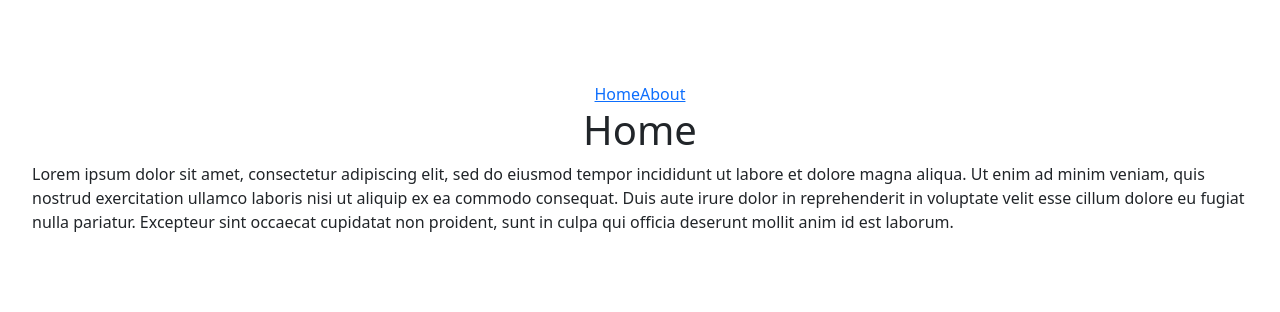
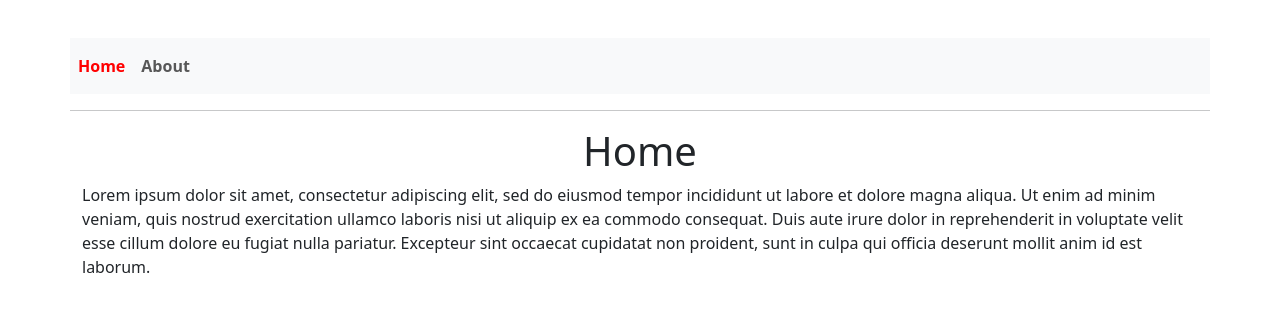
Before and after one commit to Jhossymarbalderrama/react-learning, a React (Vite) app: page / in a window 1280 px wide. Shown: the part 234-546 px from the top of the page. Built offline with nearby package versions, Linux system fonts and the light colour scheme.

Commit message:
7- Bloques comunes y estilado de una SPA en React

```diff
--- a/src/App.jsx
+++ b/src/App.jsx
@@ -2,7 +2,7 @@
 import './App.css'
 
 // ? Enrutamientos
-import {BrowserRouter, Link, Route, Routes} from 'react-router-dom';
+import { BrowserRouter, Link, NavLink, Route, Routes } from 'react-router-dom';
 import Home from './components/7-Enrutamiento/Home'
 import About from './components/7-Enrutamiento/About'
 import Contents from './components/7-Enrutamiento/Contents'
@@ -12,15 +12,25 @@ function App() {
     <>
       <BrowserRouter>
 
-        <nav>
-          <Link to='/'>Home</Link>
-          <Link to='/about'>About</Link>
+        <nav className='navbar navbar-expand navbar-light bg-light'>
+          <ul className='navbar-nav'>
+            <li className='nav-item'>
+              <NavLink to='/' className='nav-link fw-bold'>Home </NavLink>
+            </li>
+            <li className='nav-item'>
+              <NavLink to='/about' className='nav-link fw-bold'>About </NavLink>
+            </li>
+          </ul>
         </nav>
 
-        <Routes>
-            <Route path='/' element={ <Home/> }></Route>
-            <Route path='/about' element={ <About/> }></Route>
-        </Routes>
+        <hr />
+
+        <div className='container'>
+          <Routes>
+            <Route path='/' element={<Home />}></Route>
+            <Route path='/about' element={<About />}></Route>
+          </Routes>
+        </div>
       </BrowserRouter>
     </>
   )
```
Also changed, not shown: src/App.css (line endings or trailing spaces).
